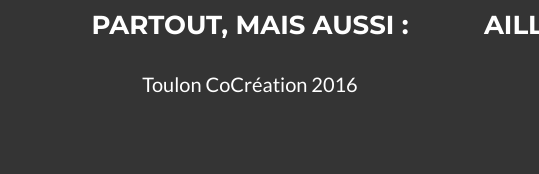
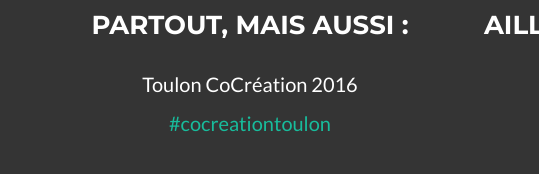
Before and after one commit to ragondinsheureux/ragondinsheureux.github.io, a website: page index.html in a window 1280 px wide. Shown: the part 2464-2638 px from the top of the page, 0-539 px from the left. Drawn offline with nearby package versions, Linux system fonts and the light colour scheme.

Commit message:
ajout du #cocreationtoulon en bas de page

```diff
--- a/index.html
+++ b/index.html
@@ -155,6 +155,7 @@
                     <div class="footer-col col-md-4">
                         <h3>Partout, mais aussi :</h3>
                         <p>Toulon CoCréation 2016</p>
+                        <p><a href="https://twitter.com/hashtag/cocreationtoulon?src=hash&lang=fr" target="_blank" >#cocreationtoulon</a></p>
                     </div>
                     <div class="footer-col col-md-4">
                         <h3>Ailleurs sur le Web</h3>
```
